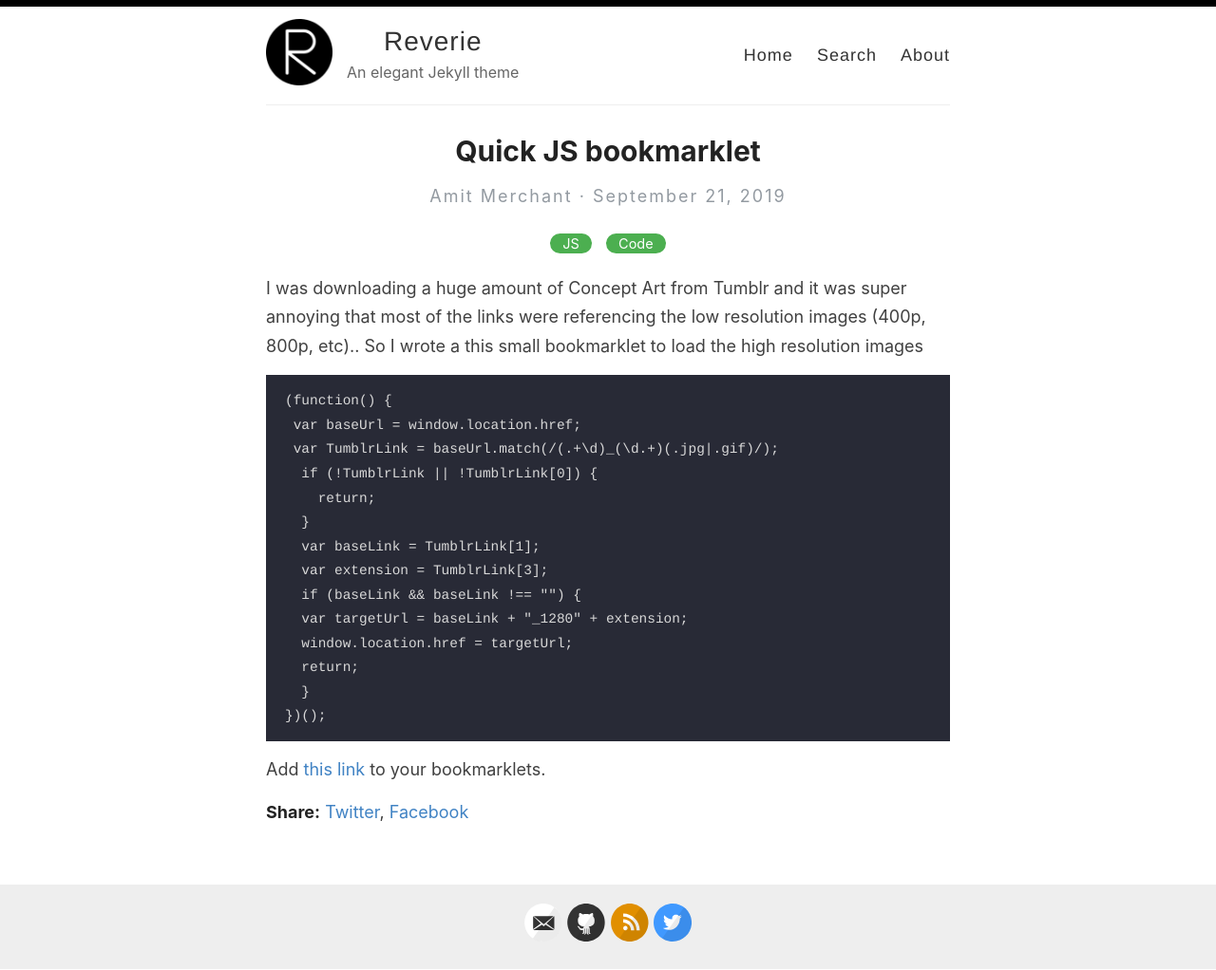
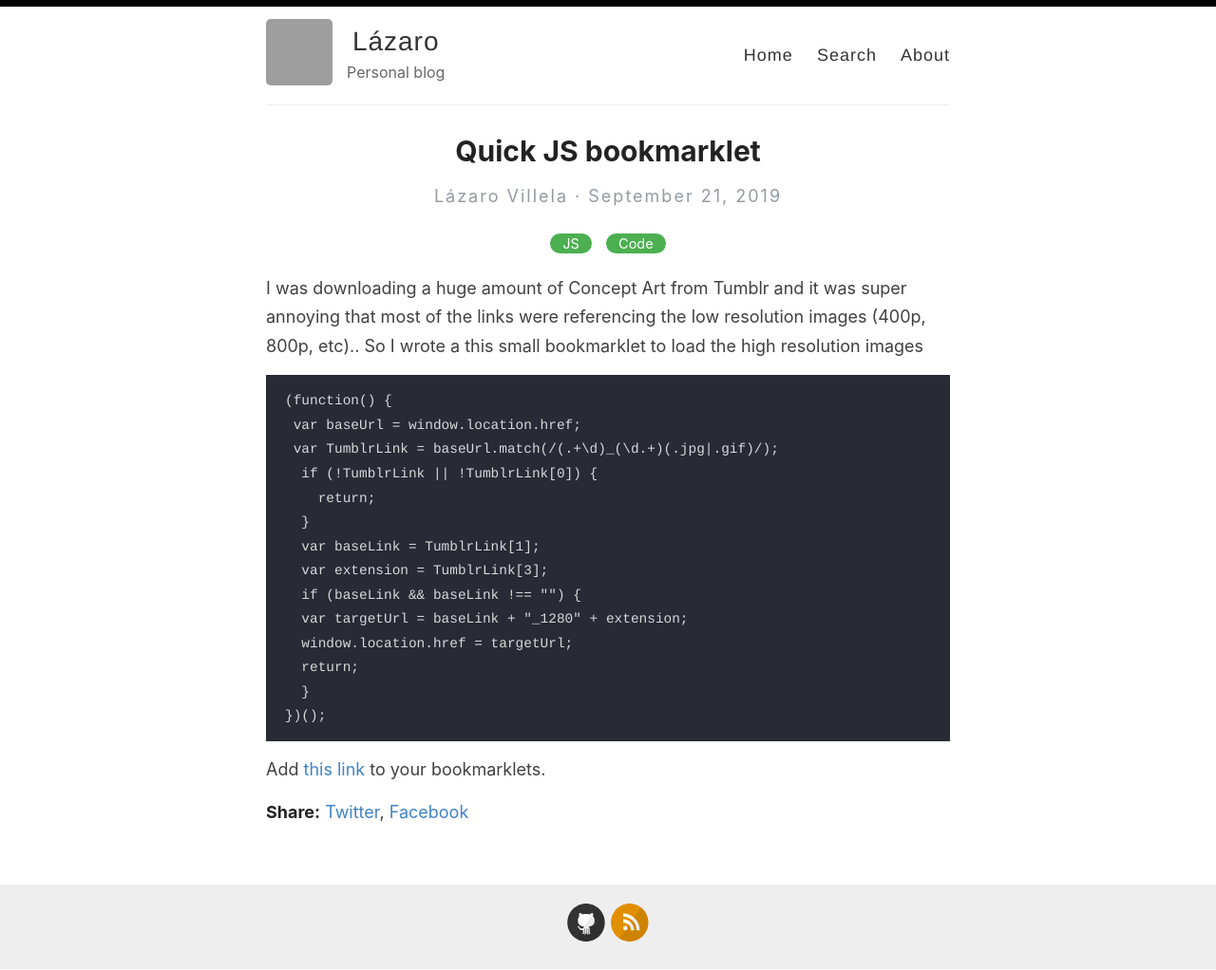
Before and after one commit to LaazV/laazv.github.io, a Jekyll site: the page built from _posts/2019-09-21-Downloading-High--Res-images-from-Tumblr.md, in a window 1280 px wide. Shown: the whole page at 95% size. Built offline with Jekyll 4.4.1, drawn with Linux system fonts in a browser that asks for light colours; grey boxes are pictures that could not be loaded.

Commit message:
Update config

```diff
--- a/_config.yml
+++ b/_config.yml
@@ -3,16 +3,16 @@
 #
 
 # Name of your site (displayed in the header)
-name: Reverie
+name: Lázaro
 
 # Name of the author
-author: Amit Merchant
+author: Lázaro Villela
 
 # Short bio or description (displayed in the header)
-description: An elegant Jekyll theme
+description: Personal blog
 
 # URL of your avatar or profile pic (you could use your GitHub profile pic)
-avatar: /images/reverie.png
+avatar: https://avatars0.githubusercontent.com/u/1977089?s=460&v=4
 
 #
 # Flags below are optional
@@ -21,15 +21,15 @@
 # Includes an icon in the footer for each username you enter
 footer-links:
   dribbble:
-  email: amit.d.merchant@gmail.com
+  email:
   facebook:
   flickr:
-  github: amitmerchant1990/reverie
+  github: laazv
   instagram:
   linkedin:
   pinterest:
   rss: rss
-  twitter: amit_merchant
+  twitter:
   stackoverflow:
   youtube: # channel/<your_long_string> or user/<user-name>
   googleplus: # anything in your profile username that comes after plus.google.com/
@@ -45,8 +45,8 @@
 
 # Your website URL (e.g. http://amitmerchant1990.github.io or http://www.amitmerchant.com)
 # Used for Sitemap.xml and your RSS feed
-url: http://www.amitmerchant.com/reverie
-enforce_ssl: https://www.amitmerchant.com/reverie
+url: http://www.laazv.github.io
+enforce_ssl: https://www.laazv.github.io
 
 # If you're hosting your site at a Project repository on GitHub pages
 # (http://yourusername.github.io/repository-name)
```
